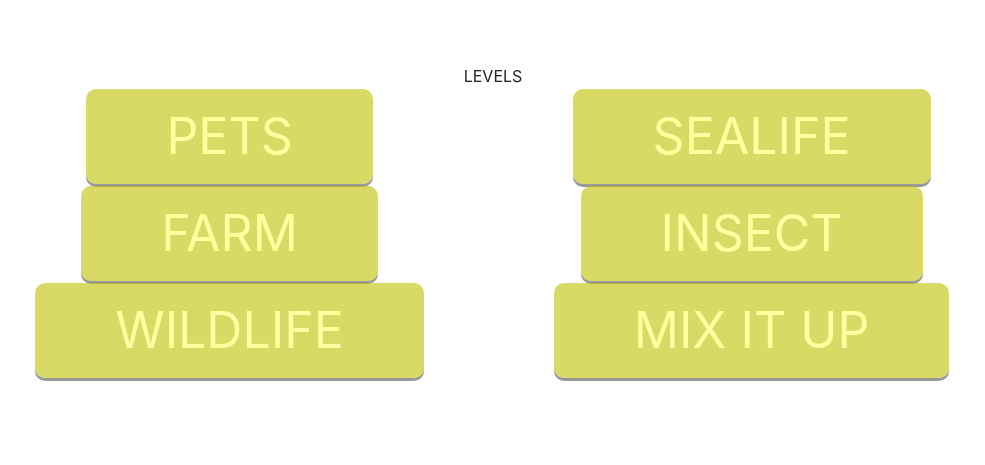
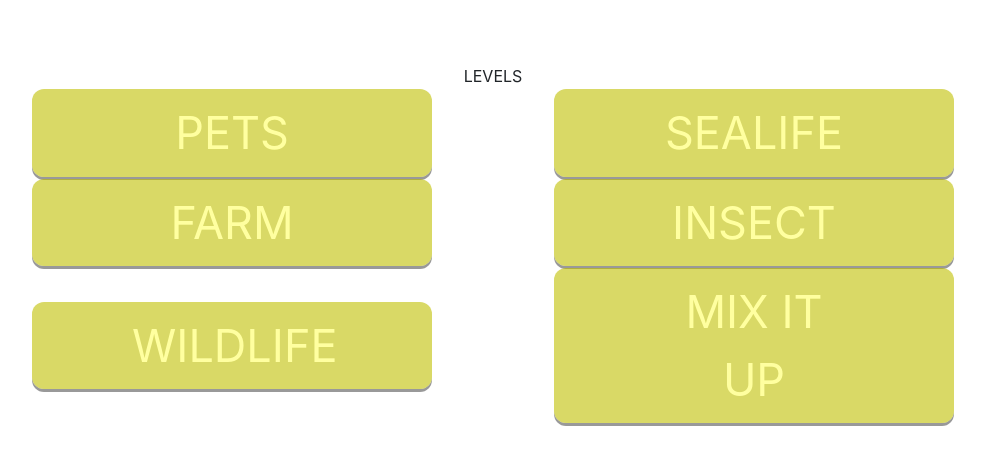
Before and after one commit to mickboer/webprogrammeren, a Flask app: page /index in a window 1280 px wide. Shown: the top 465 px of the page, without its empty margins (147-1132 px from the left). Run offline with Flask 2, Linux system fonts and the light colour scheme; some libraries are stand-ins or nearby versions.

Commit message:
update templates

```diff
--- a/templates/index.html
+++ b/templates/index.html
@@ -5,6 +5,28 @@
 {% endblock %}
 
 {% block main %}
+
+<style>
+    .buttons {
+  padding: 10px 100px;
+  font-size: 45px;
+  font-variant: small-caps;
+  text-align: center;
+  cursor: pointer;
+  outline: none;
+  width: 400px;
+  color: #FFFFA0;
+  background-color: rgba(192, 192, 0, 0.6);
+  border: none;
+  border-radius: 12px;
+  box-shadow: 0 3px #999;
+    }
+
+    .buttons:active {
+  transform: translateY(4px);
+    }
+</style>
+
  <table class="table">
     <form action="/index" method="post">
         <body>
@@ -13,16 +35,16 @@
                     LEVELS
                 </tr>
                 <tr>
-                    <td><button class="button" type="submit">PETS</button></td>
-                    <td><button class="button" type="submit">SEALIFE</button></td>
+                    <td><button class="buttons" type="submit">PETS</button></td>
+                    <td><button class="buttons" type="submit">SEALIFE</button></td>
                 </tr>
                 <tr>
-                    <td><button class="button" type="submit">FARM</button></td>
-                    <td><button class="button" type="submit">INSECT</button></td>
+                    <td><button class="buttons" type="submit">FARM</button></td>
+                    <td><button class="buttons" type="submit">INSECT</button></td>
                 </tr>
                 <tr>
-                    <td><button class="button" type="submit">WILDLIFE</button></td>
-                    <td><button class="button" type="submit">MIX IT UP</button></td>
+                    <td><button class="buttons" type="submit">WILDLIFE</button></td>
+                    <td><button class="buttons" type="submit">MIX IT UP</button></td>
                 </tr>
             </table>
         </body>
--- a/templates/question.html
+++ b/templates/question.html
@@ -7,7 +7,7 @@
 
 {% block main %}
 
-# LEAVE GAME OPTIE MAKEN NAAR INDEX.HTML
+
     <form action="/question" method="post">
 
     <div>
```
